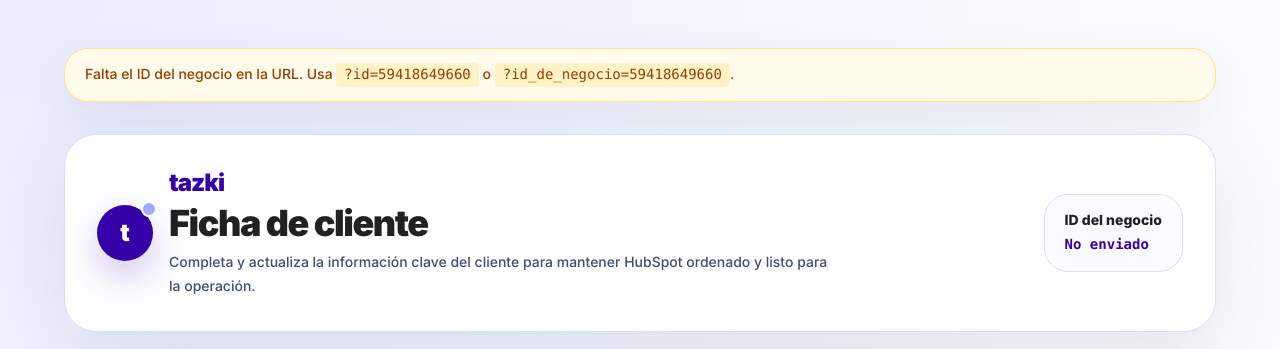
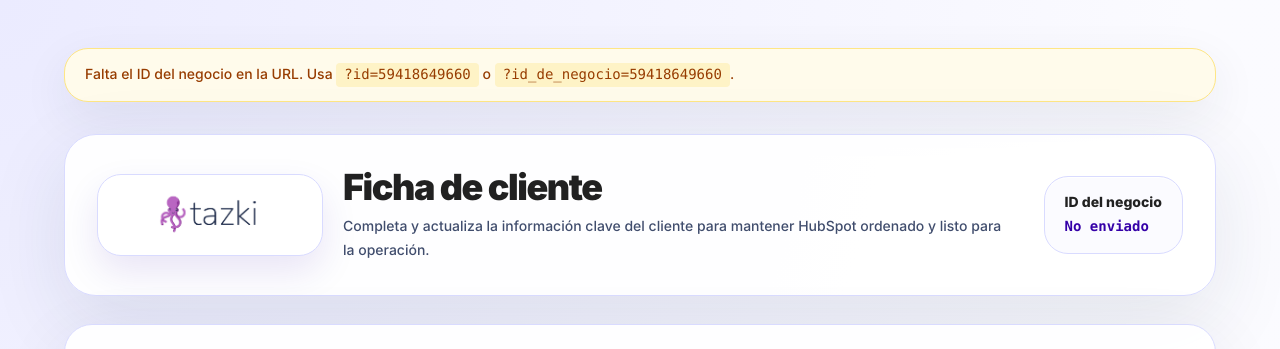
Before and after one commit to revopstazki-cell/hubspot-formulario, a Next.js app: page /ficha-cliente in a window 1280 px wide. Shown: the top 349 px of the page. Built offline with nearby package versions, Linux system fonts and the light colour scheme; no server answers.

Commit message:
Use Tazki logo in client form header

```diff
--- a/app/ficha-cliente/FichaClienteForm.tsx
+++ b/app/ficha-cliente/FichaClienteForm.tsx
@@ -1,6 +1,7 @@
 "use client";
 
 import { useEffect, useMemo, useState } from "react";
+import Image from "next/image";
 
 import { CheckboxGroup } from "@/components/ficha-cliente/CheckboxGroup";
 import { ContactSection } from "@/components/ficha-cliente/ContactSection";
@@ -435,16 +436,19 @@ export function FichaClienteForm({ initialData }: FichaClienteFormProps) {
     <form onSubmit={handleSubmit} className="space-y-7">
       <div className="overflow-hidden rounded-[32px] border border-violet-200 bg-white/95 p-6 shadow-[0_24px_80px_rgba(32,45,76,0.10)] sm:p-8">
         <div className="flex flex-col gap-6 lg:flex-row lg:items-center lg:justify-between">
-          <div className="flex items-center gap-4">
-            <div className="relative flex h-14 w-14 shrink-0 items-center justify-center rounded-full bg-violet-900 text-2xl font-black text-white shadow-[0_16px_36px_rgba(53,0,168,0.22)]">
-              t
-              <span className="absolute -right-1 -top-1 h-4 w-4 rounded-full border-2 border-white bg-violet-400" />
+          <div className="flex flex-col gap-5 sm:flex-row sm:items-center">
+            <div className="flex w-fit shrink-0 rounded-3xl border border-violet-200 bg-white px-4 py-3 shadow-[0_16px_36px_rgba(53,0,168,0.10)]">
+              <Image
+                src="/tazki-logo.jpg"
+                alt="Tazki"
+                width={2029}
+                height={929}
+                priority
+                className="h-14 w-40 object-contain sm:w-48"
+              />
             </div>
             <div>
-              <p className="text-2xl font-black lowercase tracking-[-0.04em] text-violet-900">
-                tazki
-              </p>
-              <h1 className="mt-1 text-3xl font-black tracking-[-0.04em] text-neutral-900 sm:text-4xl">
+              <h1 className="text-3xl font-black tracking-[-0.04em] text-neutral-900 sm:text-4xl">
                 Ficha de cliente
               </h1>
               <p className="mt-2 max-w-2xl text-sm font-medium leading-6 text-neutral-700">
```
Also changed, not shown: public/tazki-logo.jpg (added).
